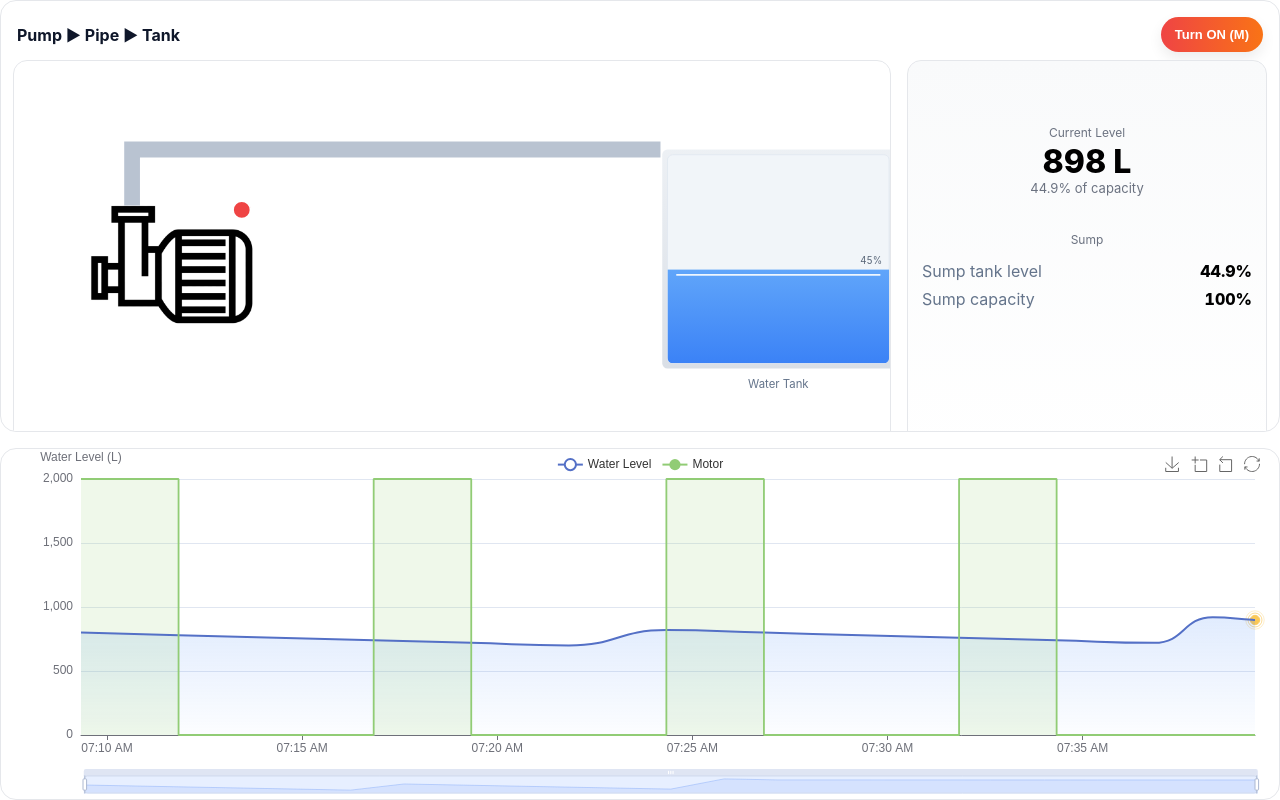
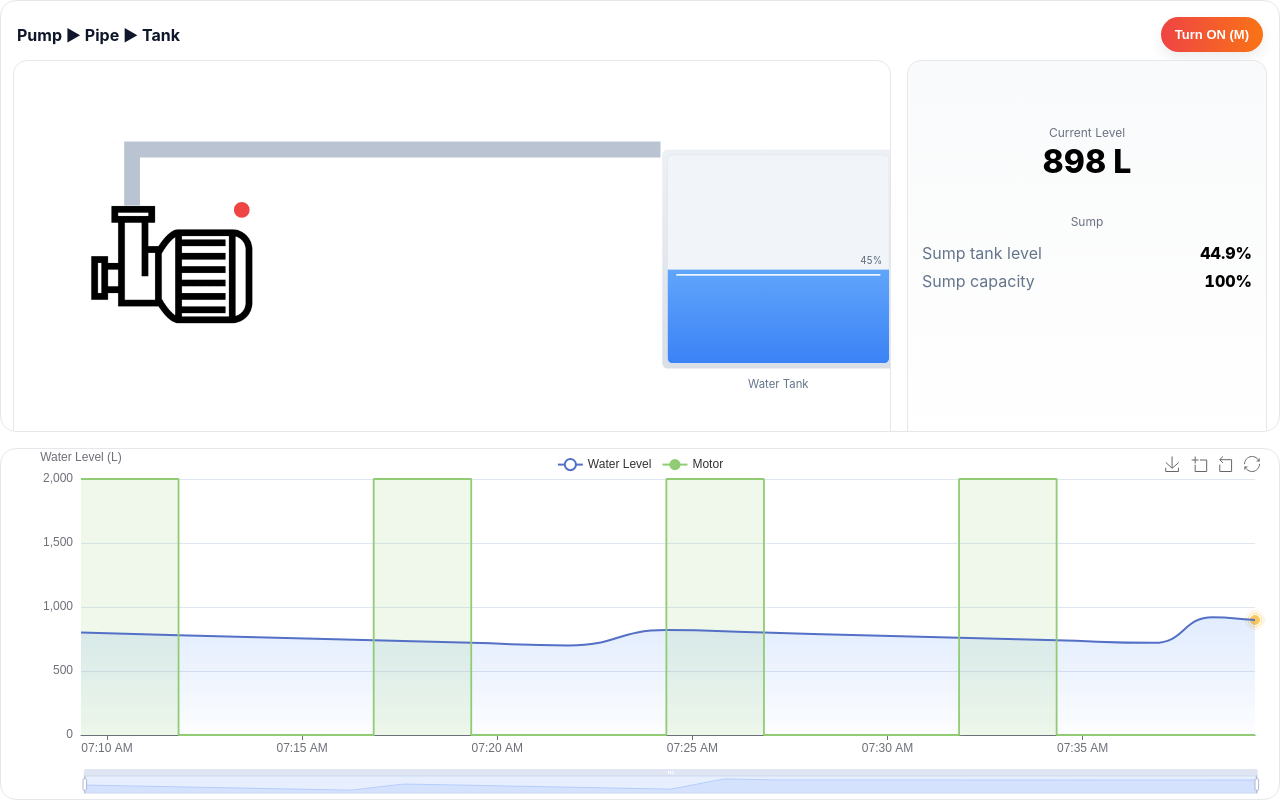
Before and after one commit to Pratik7249/Pump, a React (Create React App) app: page / in a window 1280 px wide. Built offline with nearby package versions, Linux system fonts and the light colour scheme.

Commit message:
Name component fixed

```diff
--- a/src/pump.jsx
+++ b/src/pump.jsx
@@ -525,7 +525,7 @@ export default function TankPumpPanel({
               <div>
                 <div style={styles.meterLabel}>Current Level</div>
                 <div style={styles.meterRead}>{litersText}</div>
-                <div style={styles.meterPct}>{pct.toFixed(1)}% of capacity</div>
+                {/* <div style={styles.meterPct}>{pct.toFixed(1)}% of capacity</div> */}
               </div>
 
 
```
